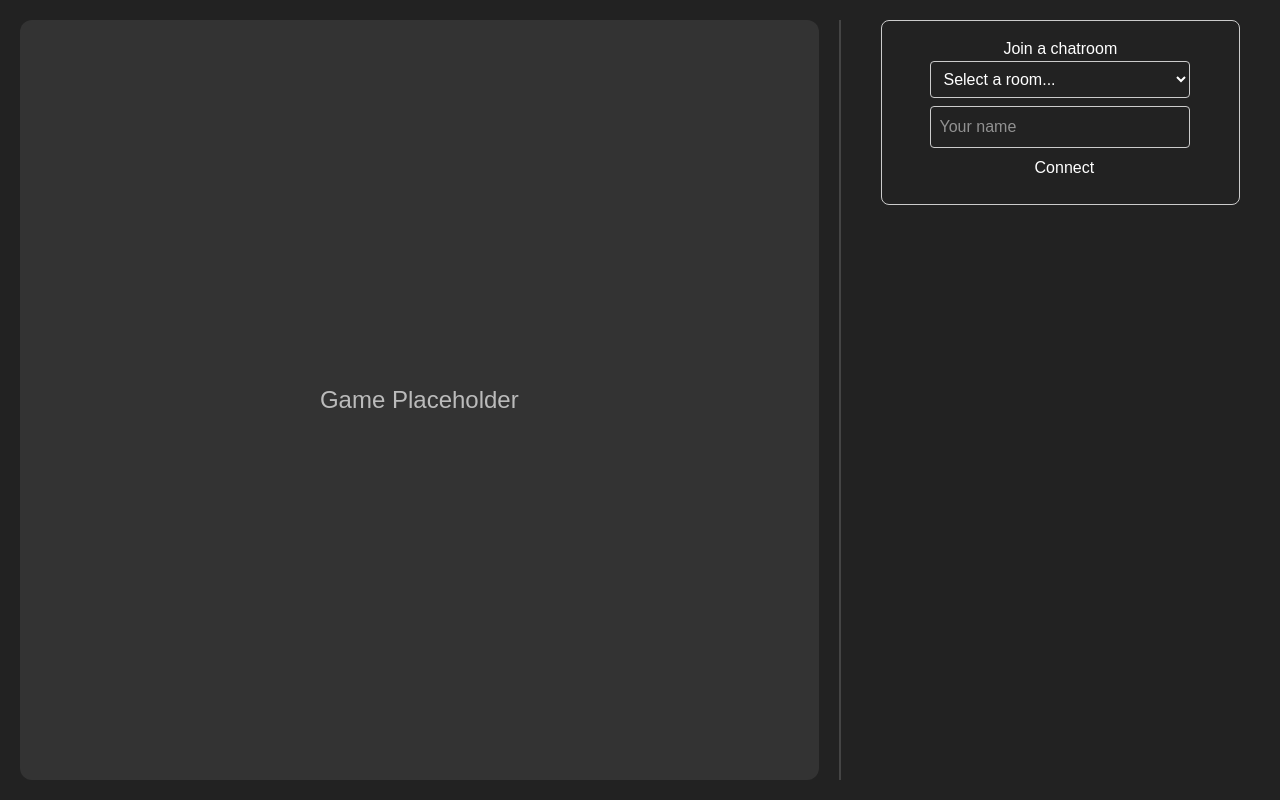
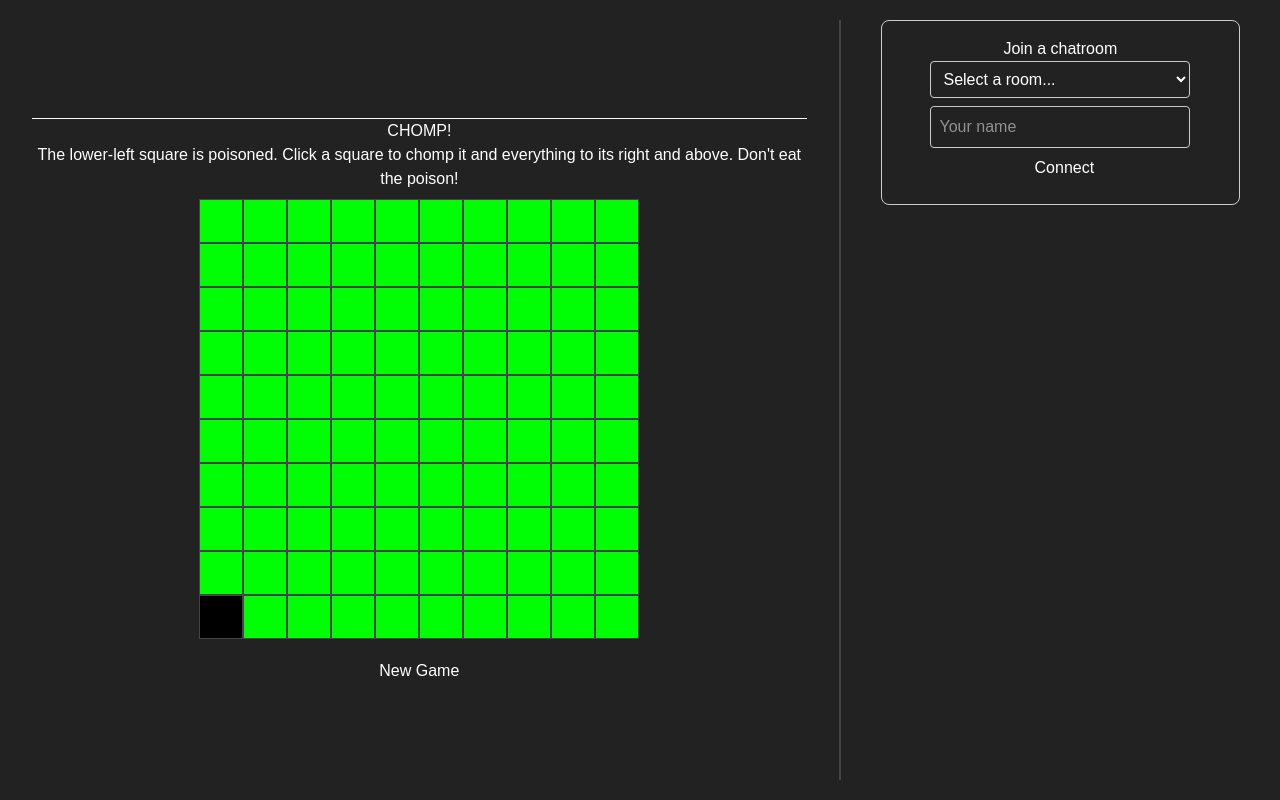
Before and after one commit to Duquesne-Computer-Science-Club/SteelHacks2025, a Next.js app in the folder steelhacks/: page /game in a window 1280 px wide. Built offline with nearby package versions, Linux system fonts and the light colour scheme.

Commit message:
Chomp game
Chomp game

```diff
--- a/steelhacks/src/app/game/page.tsx
+++ b/steelhacks/src/app/game/page.tsx
@@ -1,5 +1,6 @@
 "use client";
 import Chatroom from "@/components/chatroom";
+import Chomp from "@/components/chomp"; // added import
 
 export default function GamePage() {
   return (
@@ -28,22 +29,9 @@ export default function GamePage() {
           paddingRight: "20px",
         }}
       >
-        {/* Removed icon */}
-        <div
-          style={{
-            width: "100%",
-            height: "100%",
-            backgroundColor: "#333",
-            borderRadius: "12px",
-            display: "flex",
-            alignItems: "center",
-            justifyContent: "center",
-            color: "#bbb",
-            fontSize: "1.5rem",
-            flex: 1,
-          }}
-        >
-          Game Placeholder
+        {/* Render Chomp game here instead of placeholder */}
+        <div style={{ width: "100%", display: "flex", justifyContent: "center" }}>
+          <Chomp />
         </div>
         {/* Removed Main Page button */}
       </div>
--- /dev/null
+++ b/steelhacks/src/components/chomp.tsx
@@ -0,0 +1,159 @@
+"use client";
+
+import React, { useEffect, useState } from "react";
+import type { JSX } from "react";
+
+const C = 10; // number of columns (6..10 allowed in original, using 7 here)
+const ROWS = 10;
+
+export default function Chomp(): JSX.Element {
+	// box[r][c] uses 1-based indices for convenience: rows 1..ROWS (1=bottom), cols 1..C
+	const emptyBoard = (): number[][] => {
+		const b: number[][] = [];
+		for (let r = 0; r <= ROWS; r++) {
+			b[r] = [];
+			for (let col = 0; col <= C; col++) {
+				b[r][col] = 0;
+			}
+		}
+		return b;
+	};
+
+	const [box, setBox] = useState<number[][]>(emptyBoard);
+
+	// initialize board
+	const playAgain = () => {
+		const b = emptyBoard();
+		for (let r = 1; r <= ROWS; r++) {
+			for (let col = 1; col <= C; col++) {
+				b[r][col] = 1; // square present
+			}
+		}
+		// poison is at (1,1) bottom-left but it's present at start
+		setBox(b);
+	};
+
+	useEffect(() => {
+		playAgain();
+		// eslint-disable-next-line react-hooks/exhaustive-deps
+	}, []);
+
+	// remove (chomp) all squares with row >= r and col >= c (rows counted bottom->top)
+	const doMove = (r: number, col: number, curBox: number[][] | null = null) => {
+		const prev = curBox ?? box;
+		const b = emptyBoard();
+		// copy previous
+		for (let rr = 1; rr <= ROWS; rr++) {
+			for (let cc = 1; cc <= C; cc++) {
+				b[rr][cc] = prev[rr][cc];
+			}
+		}
+		for (let rr = r; rr <= ROWS; rr++) {
+			for (let cc = col; cc <= C; cc++) {
+				b[rr][cc] = 0;
+			}
+		}
+		return b;
+	};
+
+	const isPoisonEaten = (b: number[][]) => b[1][1] === 0;
+
+	const playerMove = (r: number, col: number) => {
+		if (box[r][col] !== 1) return; // invalid click
+		const afterPlayer = doMove(r, col);
+		setBox(afterPlayer);
+		if (isPoisonEaten(afterPlayer)) {
+			alert("You chomped the poison! You lose.");
+			playAgain();
+			return;
+		}
+		// Computer turn
+		setTimeout(() => {
+			computerTurn(afterPlayer);
+		}, 300);
+	};
+
+	// Simple AI: collect valid moves, avoid immediate poison-eating move if possible
+	const computerTurn = (curBox: number[][]) => {
+		const moves: { r: number; c: number }[] = [];
+		for (let r = 1; r <= ROWS; r++) {
+			for (let c = 1; c <= C; c++) {
+				if (curBox[r][c] === 1) moves.push({ r, c });
+			}
+		}
+		if (moves.length === 0) {
+			alert("No moves left — draw.");
+			playAgain();
+			return;
+		}
+		// prefer moves that do NOT immediately eat the poison if possible
+		const safeMoves = moves.filter((m) => {
+			const b = doMove(m.r, m.c, curBox);
+			return !isPoisonEaten(b);
+		});
+		let chosen: { r: number; c: number };
+		if (safeMoves.length > 0) {
+			chosen = safeMoves[Math.floor(Math.random() * safeMoves.length)];
+		} else {
+			// forced to eat poison
+			chosen = moves[Math.floor(Math.random() * moves.length)];
+		}
+		const afterAI = doMove(chosen.r, chosen.c, curBox);
+		setBox(afterAI);
+		if (isPoisonEaten(afterAI)) {
+			alert("Computer chomped the poison — you win!");
+			playAgain();
+		}
+	};
+
+	// Rendering utilities
+	const cellStyle = (present: boolean, isPoison: boolean) =>
+		({
+			width: 44,
+			height: 44,
+			display: "flex",
+			alignItems: "center",
+			justifyContent: "center",
+			border: "1px solid #444",
+			background: present ? (isPoison ? "rgba(0, 0, 0, 1)" : "#00ff04ff") : "#ddd",
+			color: isPoison ? "white" : "black",
+			fontWeight: isPoison ? 700 : 400,
+			cursor: present ? "pointer" : "default",
+			userSelect: "none",
+		} as React.CSSProperties);
+
+	return (
+		<div style={{ fontFamily: "sans-serif", padding: 12 }}>
+			<hr />
+			<h1>CHOMP!</h1>
+			<p>The lower-left square is poisoned. Click a square to chomp it and everything to its right and above. Don't eat the poison!</p>
+
+			<div style={{ display: "inline-block", border: "2px solid #222", padding: 6 }}>
+				{/* render rows top -> bottom (adjustable via ROWS) */}
+				{Array.from({ length: ROWS }, (_, i) => ROWS - i).map((r) => (
+					<div key={r} style={{ display: "flex" }}>
+						{Array.from({ length: C }, (_, idx) => {
+							const col = idx + 1;
+							const present = box[r]?.[col] === 1;
+							const isPoison = r === 1 && col === 1;
+							return (
+								<div
+									key={`${r}-${col}`}
+									style={cellStyle(present, isPoison)}
+									onClick={() => present && playerMove(r, col)}
+									title={isPoison ? "Poison" : present ? "Chocolate" : "Removed"}
+								>
+									{/* no emoji: visual state is conveyed by background color */}
+								</div>
+							);
+						})}
+					</div>
+				))}
+			</div>
+
+			<div style={{ marginTop: 12 }}>
+				<button onClick={playAgain}>New Game</button>
+			</div>
+		</div>
+	);
+}
```
